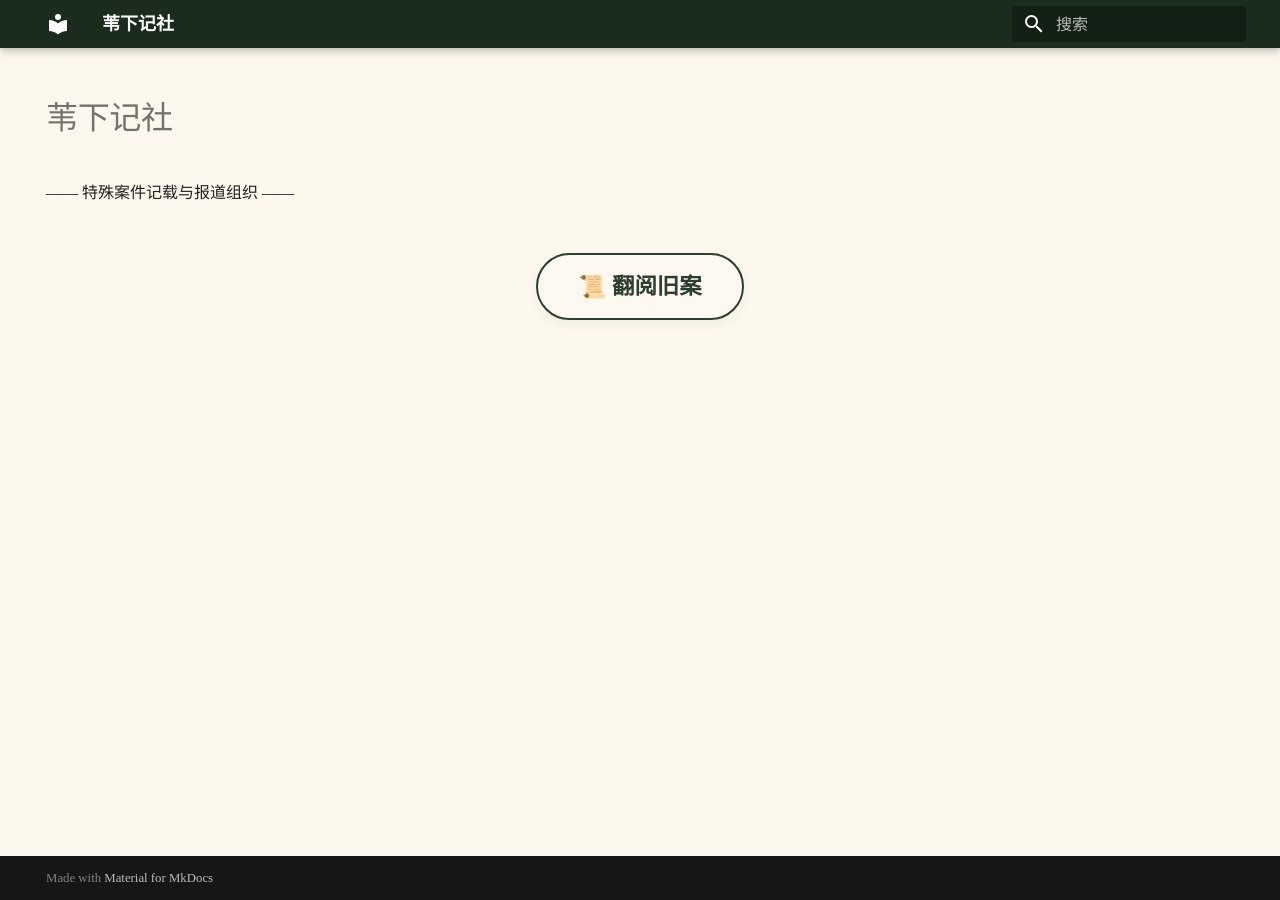
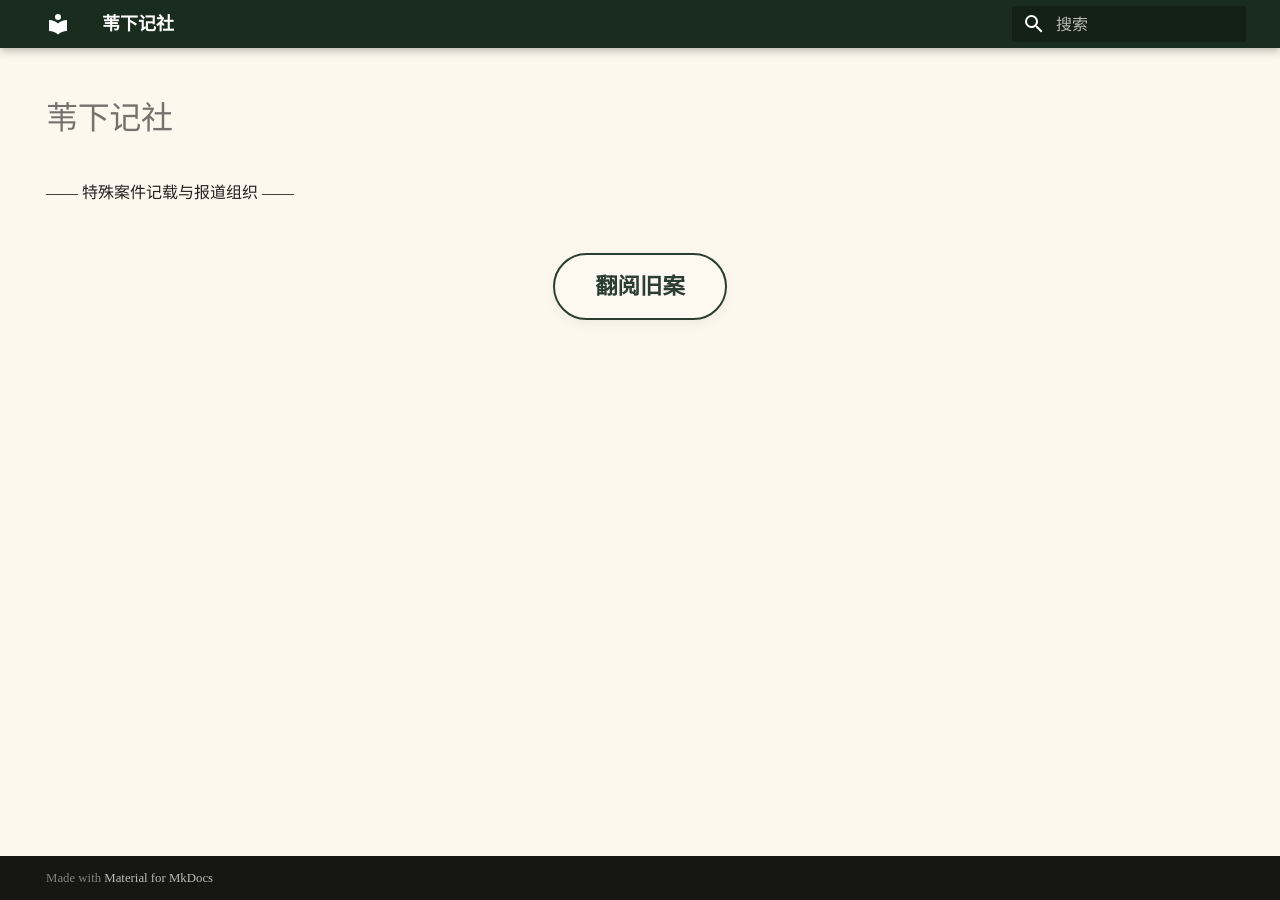
Before and after one commit to atokaz/my-coc-wiki, an MkDocs documentation site: the page built from docs/index.md, in a window 1280 px wide. Built offline with MkDocs 1.6.1 and Material for MkDocs 9.7.7, drawn with Linux system fonts in a browser that asks for light colours.

Commit message:
Update index.md

```diff
--- a/docs/index.md
+++ b/docs/index.md
@@ -9,7 +9,7 @@ hide:
 <p class="subtitle">—— 特殊案件记载与报道组织 ——</p>
 
 <div class="welcome-button">
-  <a href="./home/" class="md-button glass-btn">📜 翻阅旧案</a>
+  <a href="./home/" class="md-button glass-btn"> 翻阅旧案</a>
 </div>
 
 <script>
```
